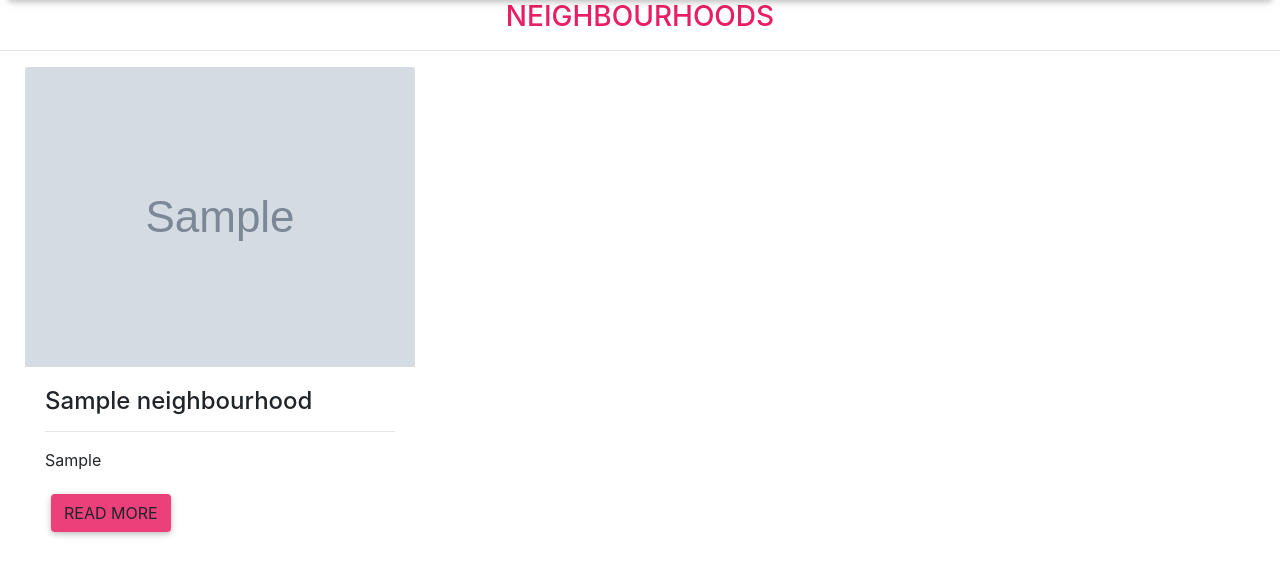
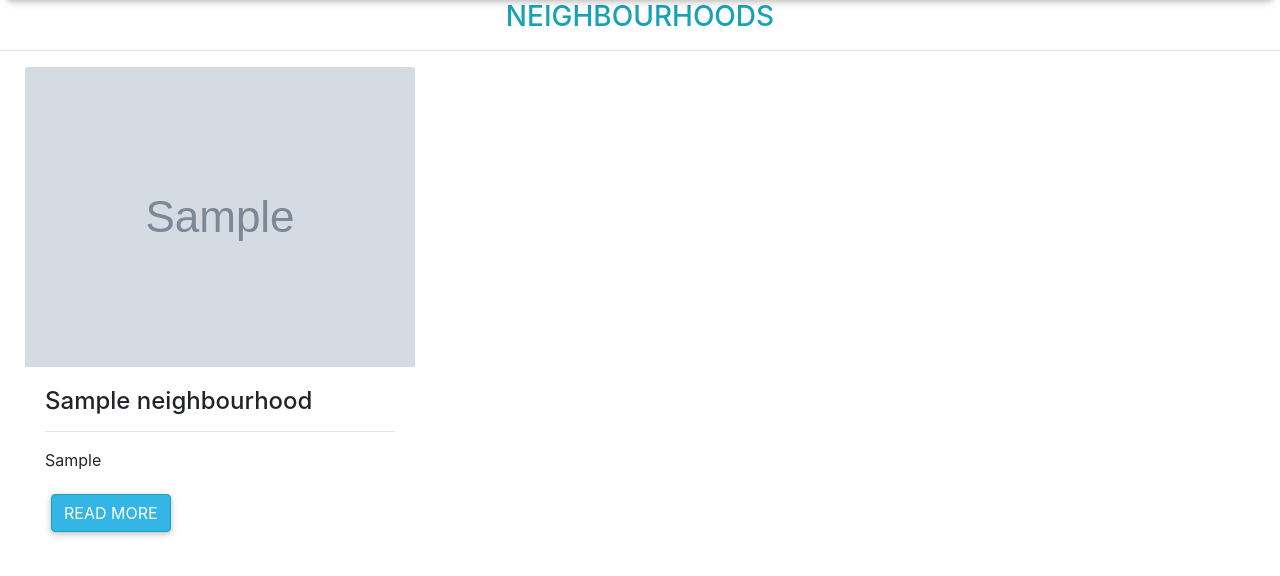
Before and after one commit to Kilewa/neighborhood, a Django app: page /hoods/ in a window 1280 px wide. Shown: the part 121-697 px from the top of the page. Run offline with Django 3.2, Linux system fonts and the light colour scheme; tables that the repository leaves empty hold one stand-in row (values such as "Sample post"); grey boxes marked "Sample" are stand-in pictures; some libraries are stand-ins or nearby versions; some web fonts are replaced.

Commit message:
fixed color buttons

```diff
--- a/neighbourhoods/static/css/styles.css
+++ b/neighbourhoods/static/css/styles.css
@@ -39,6 +39,11 @@
     background-repeat: no-repeat;
     height: 73vh;
 }
+.main {
+    width: 100%;
+    background-repeat: no-repeat;
+    background-size: cover;
+    }
 
 .nav-set{
     background-color: #573d57;
--- a/neighbourhoods/templates/neighbourhoods/hoods.html
+++ b/neighbourhoods/templates/neighbourhoods/hoods.html
@@ -3,7 +3,7 @@
 {% block content %}
 
 <div class="" id="home">
-    <h3 class="pink-text text-center">
+    <h3 class="text-info text-center">
         NEIGHBOURHOODS
         <hr />
     </h3>
@@ -34,7 +34,7 @@
             <p class="card-text">{{hood.location}}</p>
             <a
             href="{% url 'single_hood' location=hood.name %}"
-            class="btn btn-pink"
+            class="btn btn-info"
             >READ MORE</a
             >
         </div>
```
Also changed, not shown: neighbourhoods/templates/neighbourhoods/hood.html (+4 -13 lines).
